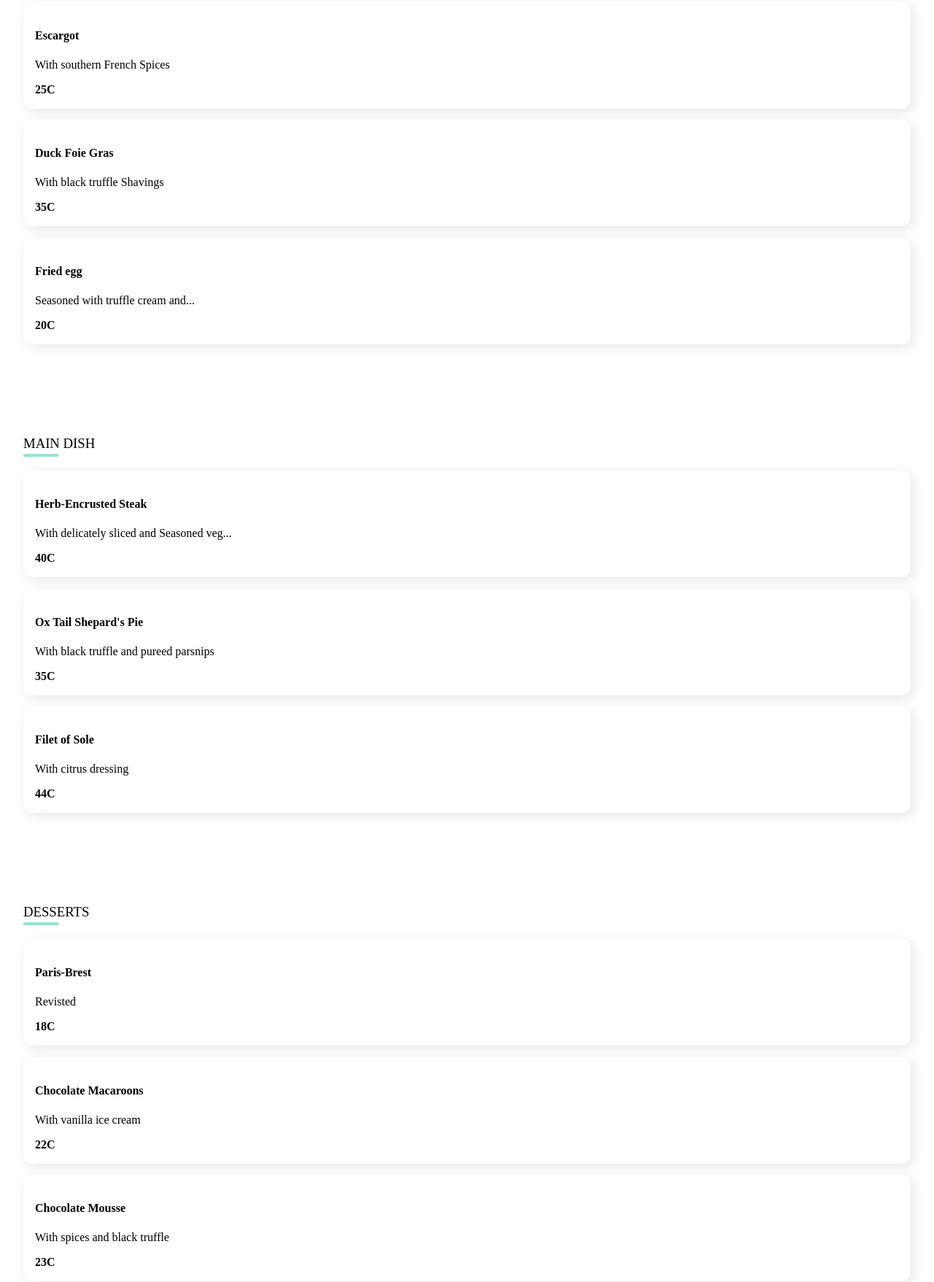
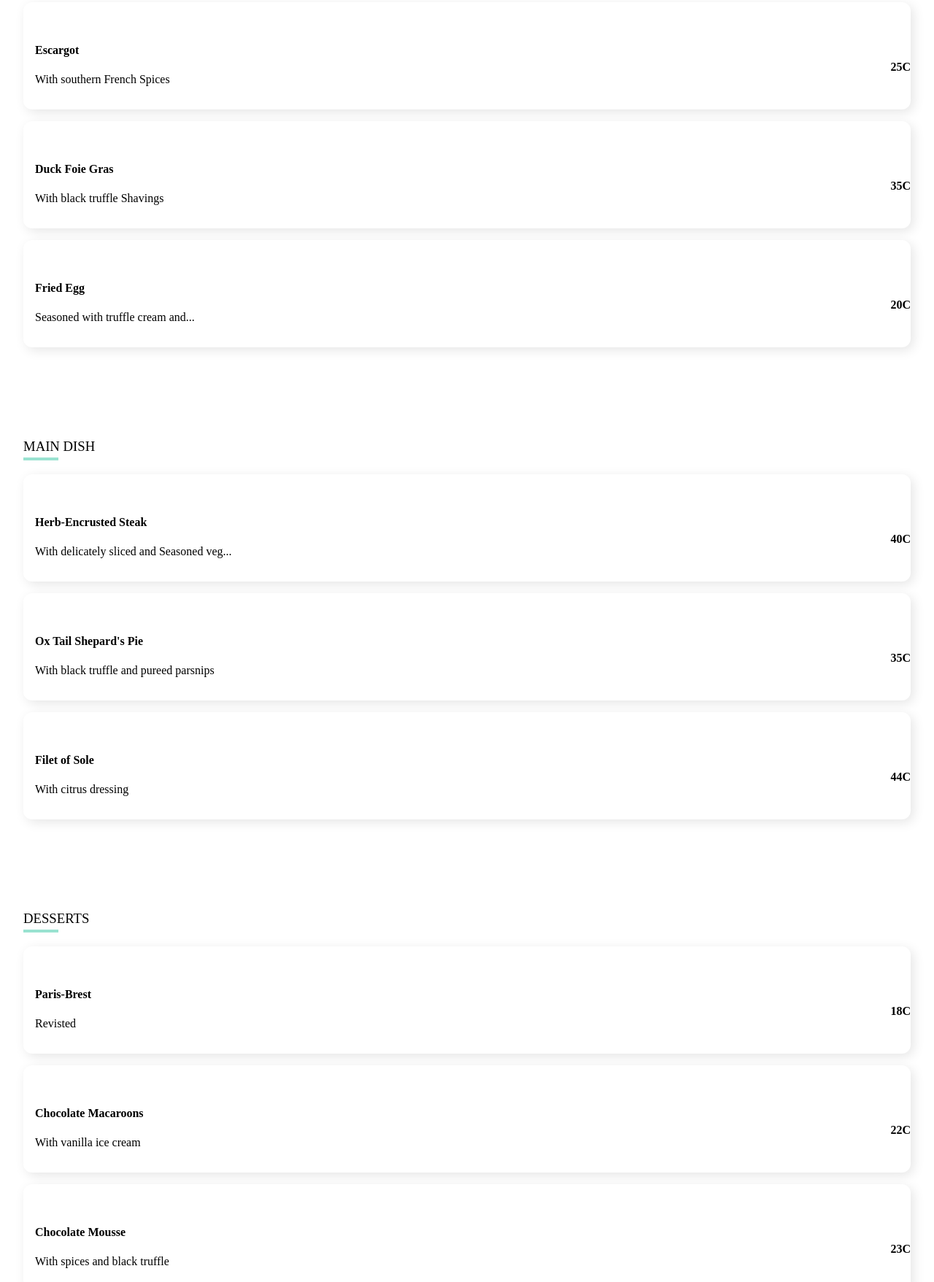
Before and after one commit to DieryArias/ohmyfood, a plain HTML site: page palette.html in a window 1280 px wide. Shown: the part 835-2592 px from the top of the page at 73% size. Drawn offline with nearby package versions, Linux system fonts and the light colour scheme; a web font is replaced by a local one.

Commit message:
Price position

```diff
--- a/palette.html
+++ b/palette.html
@@ -60,13 +60,14 @@
           <h3 class="submenutitle">ENTREES</h3>
           <section class="delay-0 menuitem">
             <header class="menuitemheader">
-              <h4 class="menuitemtitle">Escargot</h4>
-              <p class="menuitemdescription">With southern French Spices</p>
-              <b>25C</b>
+              <div class="menuitemdescription">
+                <h4>Escargot</h4>
+                <p>With southern French Spices</p>
+                <div class="menuitemprice">
+                   <b>25C</b>
+                </div></div>
             </header>
-
               <div class="checkmark">
-
                 <div class="menuitemicon">
                 <i class="fa-check fas menuItem__icon" aria-hidden="true"></i>
               </div>
@@ -74,9 +75,12 @@
           </section>
           <section class="delay-1 menuitem">
             <header class="menuitemheader">
-              <h4 class="menuitemtitle">Duck Foie Gras</h4>
-              <p class="menuitemdescription">With black truffle Shavings</p>
-              <div class="menuitemprice">35C</div>
+                <div class="menuitemdescription">
+                 <h4>Duck Foie Gras</h4>
+                <p>With black truffle Shavings</p>
+                <div class="menuitemprice">
+                   <b>35C</b>
+                </div></div>
             </header>
             <div class="checkmark">
             <div class="menuitemconfirmation">
@@ -88,11 +92,14 @@
           </section>
           <section class="delay-2 menuitem">
             <header class="menuitemheader">
-              <h4 class="menuitemtitle">Fried egg</h4>
-              <p class="menuitemdescription">
-                Seasoned with truffle cream and...
-              </p>
-              <div class="menuitemprice">20C</div>
+                <div class="menuitemdescription">
+                 <h4>Fried Egg</h4>
+                <p>Seasoned with truffle cream and...</p>
+                <div class="menuitemprice">
+                   <b>20C</b>
+                </div></div>
+
+
             </header>
             <div class="checkmark">
             <div class="menuitemconfirmation">
@@ -107,11 +114,13 @@
           <h3 class="submenutitle">MAIN DISH</h3>
           <section class="delay-3 menuitem">
             <header class="menuitemheader">
-              <h4 class="menuitemtitle">Herb-Encrusted Steak</h4>
-              <p class="menuitemdescription">
-                With delicately sliced and Seasoned veg...
-              </p>
-              <div class="menuitemprice">40C</div>
+                <div class="menuitemdescription">
+                 <h4>Herb-Encrusted Steak</h4>
+                <p>With delicately sliced and Seasoned veg...</p>
+                <div class="menuitemprice">
+                   <b>40C</b>
+                </div></div>
+
             </header>
             <div class="checkmark">
             <div class="menuitemconfirmation">
@@ -123,11 +132,13 @@
           </section>
           <section class="delay-4 menuitem">
             <header class="menuitemheader">
-              <h4 class="menuitemtitle">Ox Tail Shepard's Pie</h4>
-              <p class="menuitemdescription">
-                With black truffle and pureed parsnips
-              </p>
-              <div class="menuitemprice">35C</div>
+                <div class="menuitemdescription">
+                 <h4>Ox Tail Shepard's Pie</h4>
+                <p>With black truffle and pureed parsnips</p>
+                <div class="menuitemprice">
+                   <b>35C</b>
+                </div></div>
+
             </header>
             <div class="checkmark">
             <div class="menuitemconfirmation">
@@ -139,9 +150,13 @@
           </section>
           <section class="delay-5 menuitem">
             <header class="menuitemheader">
-              <h4 class="menuitemtitle">Filet of Sole</h4>
-              <p class="menuitemdescription">With citrus dressing</p>
-              <div class="menuitemprice">44C</div>
+                <div class="menuitemdescription">
+                 <h4>Filet of Sole</h4>
+                <p>With citrus dressing</p>
+                <div class="menuitemprice">
+                   <b>44C</b>
+                </div></div>
+
             </header>
               <div class="checkmark">
             <div class="menuitemconfirmation">
@@ -156,9 +171,13 @@
           <h3 class="submenutitle">DESSERTS</h3>
           <section class="delay-6 menuitem">
             <header class="menuitemheader">
-              <h4 class="menuitemtitle">Paris-Brest</h4>
-              <p class="menuitemdescription">Revisted</p>
-              <div class="menuitemprice">18C</div>
+                <div class="menuitemdescription">
+                 <h4>Paris-Brest</h4>
+                <p>Revisted</p>
+                <div class="menuitemprice">
+                   <b>18C</b>
+                </div></div>
+
             </header>
             <div class="checkmark">
             <div class="menuitemconfirmation">
@@ -170,9 +189,12 @@
           </section>
           <section class="delay-7 menuitem">
             <header class="menutemheader">
-              <h4 class="menuitemtitle">Chocolate Macaroons</h4>
-              <p class="menuitemdescription">With vanilla ice cream</p>
-               <div class="menuitemprice">22C</div>
+                   <div class="menuitemdescription">
+                 <h4>Chocolate Macaroons</h4>
+                <p>With vanilla ice cream</p>
+                <div class="menuitemprice">
+                   <b>22C</b>
+                </div></div>
             </header>
             <div class="checkmark">
             <div class="menuitemconfirmation">
@@ -184,9 +206,13 @@
           </section>
           <section class="delay-8 menuitem">
             <header class="menuitemheader">
-              <h4 class="menutemtitle">Chocolate Mousse</h4>
-              <p class="menuitemdescription">With spices and black truffle</p>
-              <div class="menuitemprice">23C</div>
+                <div class="menuitemdescription">
+                 <h4>Chocolate Mousse</h4>
+                <p>With spices and black truffle</p>
+                <div class="menuitemprice">
+                   <b>23C</b>
+                </div></div>
+
             </header>
              <div class="checkmark">
             <div class="menuitemconfirmation">
--- a/style.css
+++ b/style.css
@@ -500,6 +500,22 @@ section {
   display: block;
 }
 
+.menuitemheader{
+  display: flex;
+  flex-direction: row;
+
+}
+.menuitemdescription{
+  padding-top: 20px;
+}
+.menuitemprice{
+  padding-top: 80px;
+  position: absolute;
+  top:0;
+  right:0;
+}
+
+
 .submenutitle {
   text-transform: uppercase;
   position: relative;
@@ -527,16 +543,33 @@ h3 {
   left: 0;
   bottom: 0;
 }
+
+.menuitemicon {
+  border-radius: 50%;
+  height: 2px;
+  width: 2px;
+  background-color: white;
+}
 .checkmark,
 .menuitemicon {
   height: 9rem;
   width: 5rem;
+  font-weight: bold;
   background-color: #99e2d0;
+
   display: flex;
   align-items: center;
   justify-content: center;
-  transform: rotate(180deg);
+  transform: rotate(15deg);
   transition-duration: 0.15s;
+}
+@keyframes rotateFromRight {
+  from {
+    transform: translateX(100%);
+  }
+  to {
+    transform: translateX(0);
+  }
 }
 
 .checkmark {
@@ -551,7 +584,7 @@ h3 {
   transition: all 0.5s ease-in-out;
 }
 
-section:hover .checkmark {
+.menuitem:hover .checkmark {
   background-color: #99e2d0;
   display: block;
   width: 80px;
@@ -569,6 +602,7 @@ section:hover .checkmark {
     transform: translateX(0);
   }
 }
+
 
 /* display animations */
 section {
```
